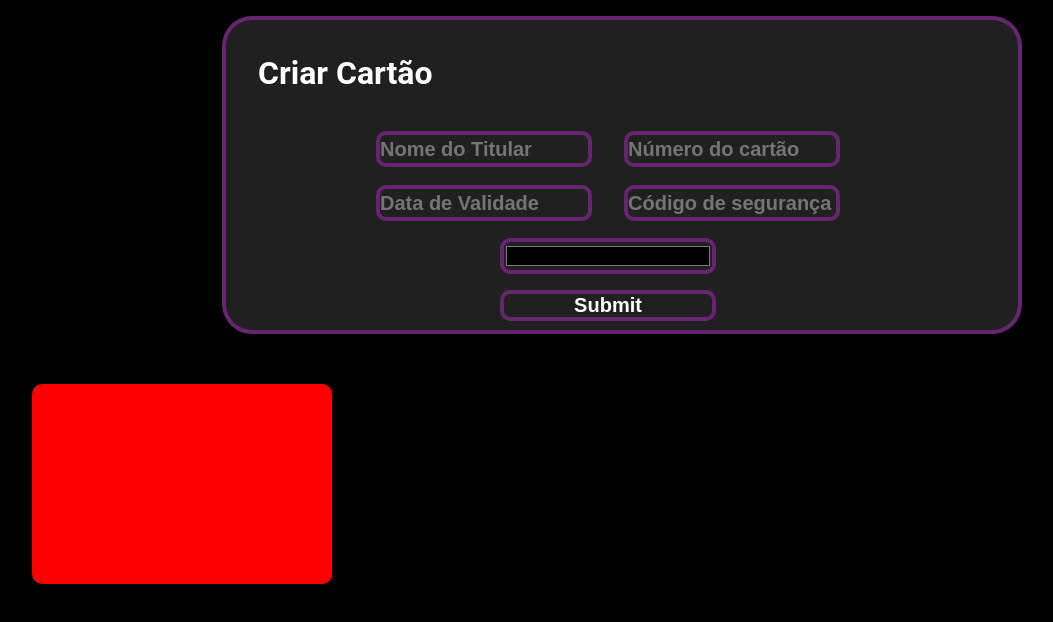
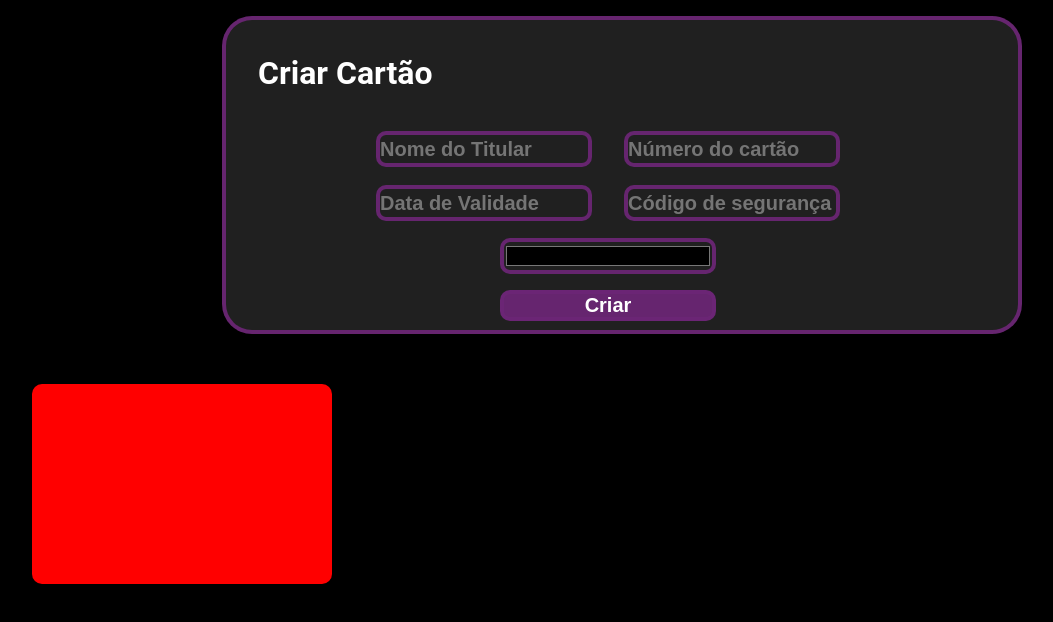
Before and after one commit to MateusPraxedes/Certified-Tech-Developer, a React (Vite) app in the folder front-end/terceiro_bimestre/10/: page / in a window 1280 px wide. Shown: the top 622 px of the page, without its empty margins (18-1071 px from the left). Built offline with nearby package versions, Linux system fonts and the light colour scheme.

Commit message:
aula 10 finalizada

```diff
--- a/front-end/terceiro_bimestre/10/src/App.jsx
+++ b/front-end/terceiro_bimestre/10/src/App.jsx
@@ -79,7 +79,7 @@ const App = () => {
       />
       </div>
 
-      <input type="submit" />
+      <input className='btnForm' value='Criar' type="submit" />
       </form>
       </fieldset>
 
--- a/front-end/terceiro_bimestre/10/src/styles.css
+++ b/front-end/terceiro_bimestre/10/src/styles.css
@@ -75,3 +75,7 @@ input{
   gap: 2rem ;
 
 }
+
+.btnForm{
+  background-color: #6c2676ed;
+}
```
